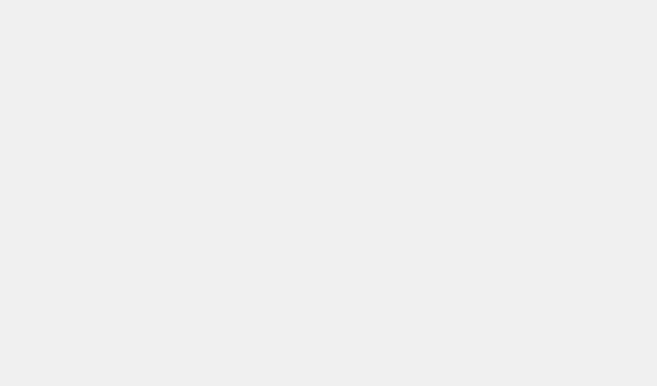
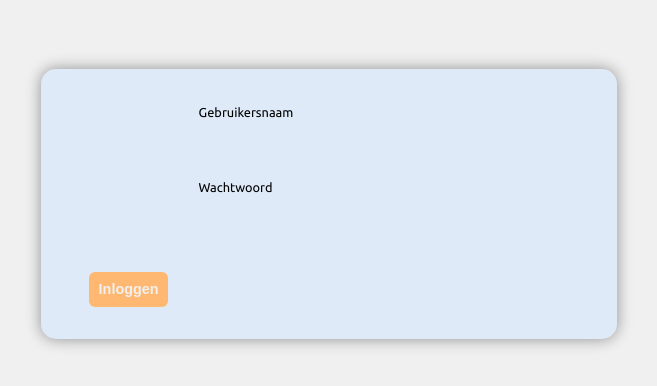
Before and after one commit to afroneko/calculation-tool, a React (Vite) app in the folder Frontend/frontend/: page /login in a window 1280 px wide. Before the commit this address had no page. Shown: the part 196-582 px from the top of the page, without its empty margins (311-968 px from the left). Built offline with nearby package versions, Linux system fonts and the light colour scheme.

Commit message:
- Added Login jsx and css file - Added the form and buttons - Started on styling

```diff
--- a/Frontend/frontend/src/App.jsx
+++ b/Frontend/frontend/src/App.jsx
@@ -1,7 +1,7 @@
 import { BrowserRouter, Routes, Route } from "react-router-dom";
 import AppLayout from "./layout/AppLayout";
-
 import Dashboard from "./pages/Dashboard";
+import Login from "./pages/login/Login";
 // import Order from "./pages/Order";
 // import Offerte from "./pages/Offerte";
 // import Admin from "./pages/Admin";
@@ -10,8 +10,11 @@ export default function App() {
   return (
     <BrowserRouter>
       <Routes>
+         <Route path="/login" element={<Login/>} />
+
         <Route element={<AppLayout />}>
           <Route path="/" element={<Dashboard />} />
+
         </Route>
       </Routes>
     </BrowserRouter>
--- a/Frontend/frontend/src/components/sidebar/Sidebar.jsx
+++ b/Frontend/frontend/src/components/sidebar/Sidebar.jsx
@@ -35,8 +35,8 @@ export default function Sidebar() {
 
             <hr className="sidebar-divider" />
 
-            {/* Logout button */}
-            <NavLink to="/logout" className="nav-link">
+            {/* Login button */}
+            <NavLink to="/login" className="nav-link">
                 <Icon icon="lets-icons:user-light" className="nav-icon" />
                 Admin
             </NavLink>
--- /dev/null
+++ b/Frontend/frontend/src/pages/login/Login.css
@@ -0,0 +1,122 @@
+/* Override browser autofill background color */
+input:-webkit-autofill,
+input:-webkit-autofill:hover,
+input:-webkit-autofill:focus {
+  -webkit-box-shadow: 0 0 0 1000px var(--secondary-color) inset !important;
+  box-shadow: 0 0 0 1000px var(--secondary-color) inset !important;
+  -webkit-text-fill-color: white !important;
+  caret-color: white;
+  transition: background-color 5000s ease-in-out 0s;
+}
+
+/* flex box for login grid */
+.login-wrapper {
+  display: flex;
+  justify-content: center;
+  align-items: center;
+  height: 100vh;
+}
+
+/* login grid */
+.login-box {
+  background-color: var(--accent-blue);
+  padding: 2rem 3rem;
+  border-radius: 15px;
+  box-shadow: 0 0 15px rgba(0, 0, 0, 0.4);
+  width: 480px;
+  height: fit-content;
+}
+
+/* input fields */
+.input-group {
+  display: flex;
+  flex-direction: column;
+  justify-content: center;
+  align-items: center;
+  margin-bottom: 20px;
+}
+
+/* wrapper for label and input field */
+.input-wrapper {
+  align-items: center;
+  position: relative;
+  background-color: var(--secondary-color);
+  margin-bottom: 20px;
+  width: 280px;
+  overflow: hidden;
+}
+
+.input-wrapper::before {
+  content: '';
+  position: absolute;
+  left: 0;
+  top: 0;
+  width: 3px;
+  height: 100%;
+  background-color: var(--secondary-highlight); /* <-- change color if needed */
+  transform: scaleY(0);
+  transition: transform 0.3s ease;
+  transform-origin: top;
+}
+
+.input-wrapper:has(input:focus)::before {
+  transform: scaleY(1);
+}
+
+/* label styling */
+.login-form label {
+  padding: 0.6rem;
+  font-size: 0.8rem;
+  color: var(--primary-highlight);
+}
+
+/* input styling */
+.login-form input {
+  padding: 0.6rem;
+  border: none;
+  outline: none;
+  background-color: var(--secondary-color);
+  color: white;
+  font-size: 1rem;
+  width: 100%;
+}
+
+/* flex box for buttons */
+.button-group {
+  display: flex;
+  justify-content: center;
+  gap: 3rem;
+}
+
+/* button styling */
+.btn {
+  flex: 1;
+  max-width: 115px;
+  padding: 0.6rem;
+  border: none;
+  border-radius: 6px;
+  font-weight:bold;
+  font-size: 0.9rem;
+  cursor: pointer;
+}
+
+/* individual styling */
+.login-btn {
+  background-color: #ffb871;
+  color: var(--background-color);
+}
+
+.register-btn {
+  background-color: var(--secondary-color);
+  color: var(--secondary-highlight);
+}
+
+/* styling for register button on register page */
+.button {
+  display: flex;
+  justify-content:center
+}
+
+img:hover {
+  cursor: pointer;
+}
--- /dev/null
+++ b/Frontend/frontend/src/pages/login/Login.jsx
@@ -0,0 +1,45 @@
+import './Login.css'
+import { useNavigate } from 'react-router-dom'; // Import navigation hook
+import { useState } from 'react';
+
+
+function Login() {
+  const navigate = useNavigate(); // Navigation hook
+
+return (
+
+    <div className="login-wrapper">
+      <div className="login-box">
+
+        <form className="login-form">
+          <div className='input-group'>
+            <div className='input-wrapper'>
+              <label htmlFor="username">Gebruikersnaam</label>
+              <input
+                type="text"
+                id="username"
+                name="username"
+              />
+            </div>
+
+            <div className='input-wrapper'>
+              <label htmlFor="password">Wachtwoord</label>
+              <input
+              type='password'
+                id="password"
+                name="password"
+              />
+            </div>
+          </div>
+
+            <button type="submit" className="btn login-btn">
+              Inloggen
+            </button>
+        </form>
+      </div>
+
+    </div>
+  )
+}
+
+export default Login;
```
